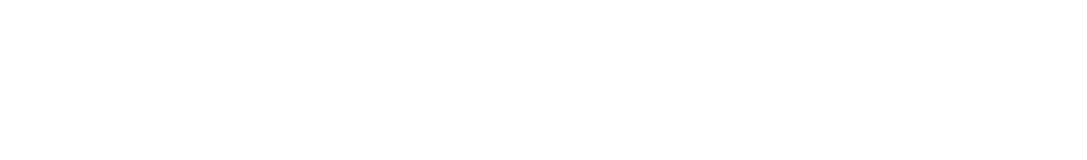
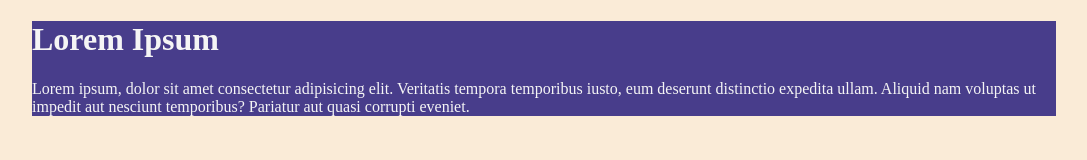
Before and after one commit to lautarosoliani/stack-mobile-first, a plain HTML site: page index.html in a window 1280 px wide. Shown: the whole page, without its empty margins (96-1183 px from the left). Drawn offline with Linux system fonts and the light colour scheme.

Commit message:
css bases

```diff
--- a/index.html
+++ b/index.html
@@ -6,10 +6,19 @@
         <meta http-equiv="X-UA-Compatible" content="IE=edge">
         <meta name="viewport" content="width=device-width, initial-scale=1.0">
         <title>stack-mobile-first</title>
+        <link rel="stylesheet" href="./style.css">
     </head>
 
     <body>
-
+        <!-- <div class="parent">I'm parent
+            <div class="child">I'm child</div> -->
+        <div class="container">
+            <h1>Lorem Ipsum</h1>
+            <p>Lorem ipsum, dolor sit amet consectetur adipisicing elit. Veritatis tempora temporibus iusto, eum
+                deserunt distinctio expedita ullam. Aliquid nam voluptas ut impedit aut nesciunt temporibus? Pariatur
+                aut quasi corrupti eveniet.</p>
+        </div>
+        </div>
     </body>
 
 </html>
--- a/style.css
+++ b/style.css
@@ -0,0 +1,94 @@
+/*
+(BOX MODEL)
+
+margin
+border: 1px solid black;
+padding
+
+content -> h1 i.e.
+
+padding
+border: 1px solid black;
+margin
+*/
+
+/*
+(PERCENTAGES NO PIXELS)
+
+Body has 100% by default, so establish its
+width and height always with percentages.
+Never pixels
+Percentages is refering always
+to his parent element */
+
+/*
+(MARGIN AUTO 0)
+When you have specified a width on the object that
+you have applied margin: 0 auto to, the object
+will sit centrally within it's parent container.
+See here:
+https://stackoverflow.com/questions/3170772/what-does-auto-do-in-margin-0-auto
+*/
+
+/*
+(box-sizing: border-box;)
+
+Content, padding, and border will not be more
+than the width and heigth, see here:
+ https://stackoverflow.com/questions/31879820/what-is-the-box-sizing-property-for-in-css
+*/
+
+/*
+(EM)
+
+2 scenarios:
+
+em is always looking at the font-size of his parent
+by default font-size is 16px = 1 em
+
+however, when establishing padding, border or margin
+in ems, is looking at its own font-size, which can
+be declared inside as 2em, so p,b and m wont be
+looking at his parent but to his own font-size
+*/
+
+/*
+(REM -> root em)
+
+only 1 scenario
+
+rem is always looking at the font-size of the root
+recommended for buttons, see here:
+https://www.youtube.com/watch?v=_-aDOAMmDHI&ab_channel=KevinPowell
+*/
+
+* {
+  box-sizing: border-box;
+}
+
+body {
+  margin: 0;
+  background-color: antiquewhite;
+}
+
+/* .parent {
+  background-color: darkslateblue;
+  padding: 50px;
+
+  margin: 0 auto;
+  width: 80%;
+}
+
+.child {
+  background-color: lightblue;
+  width: 50%;
+  height: 90%;
+} */
+
+.container {
+  background-color: darkslateblue;
+  color: whitesmoke;
+
+  margin: 0 auto;
+  width: 80%;
+}
```
